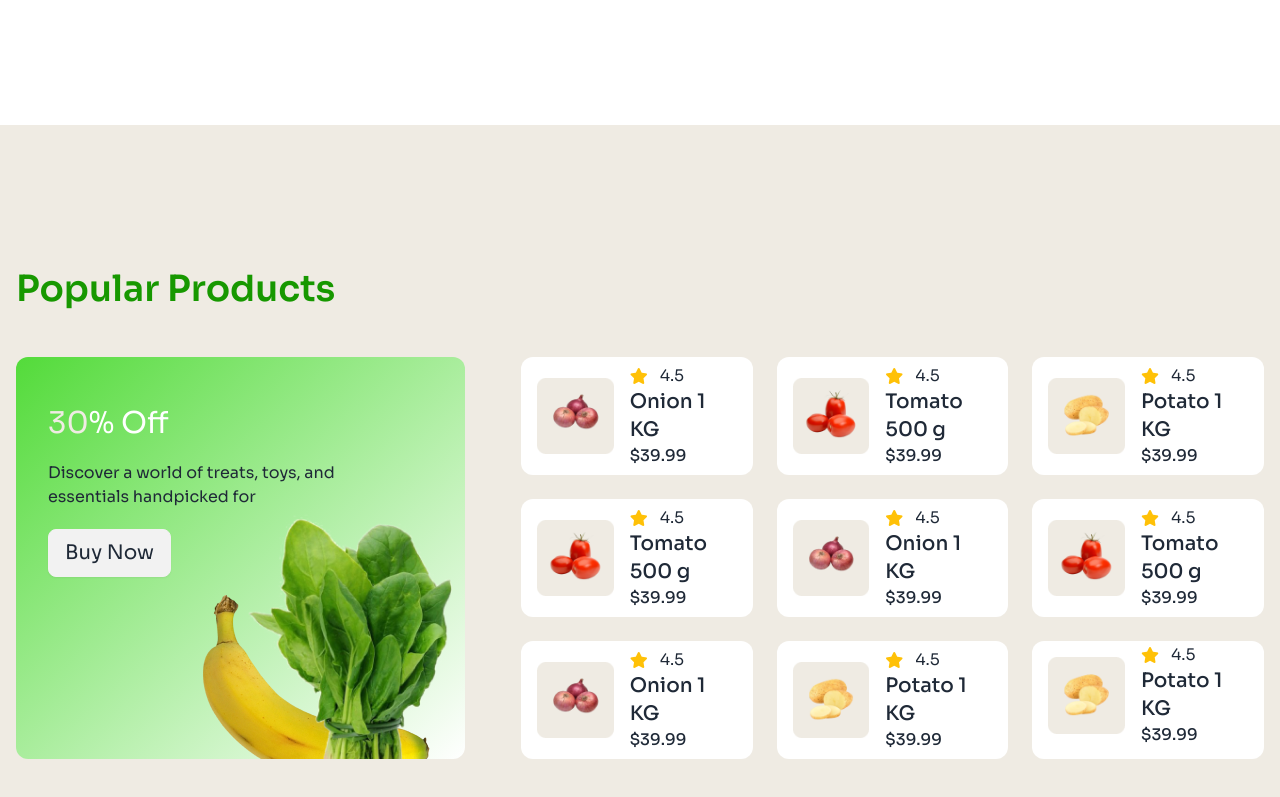
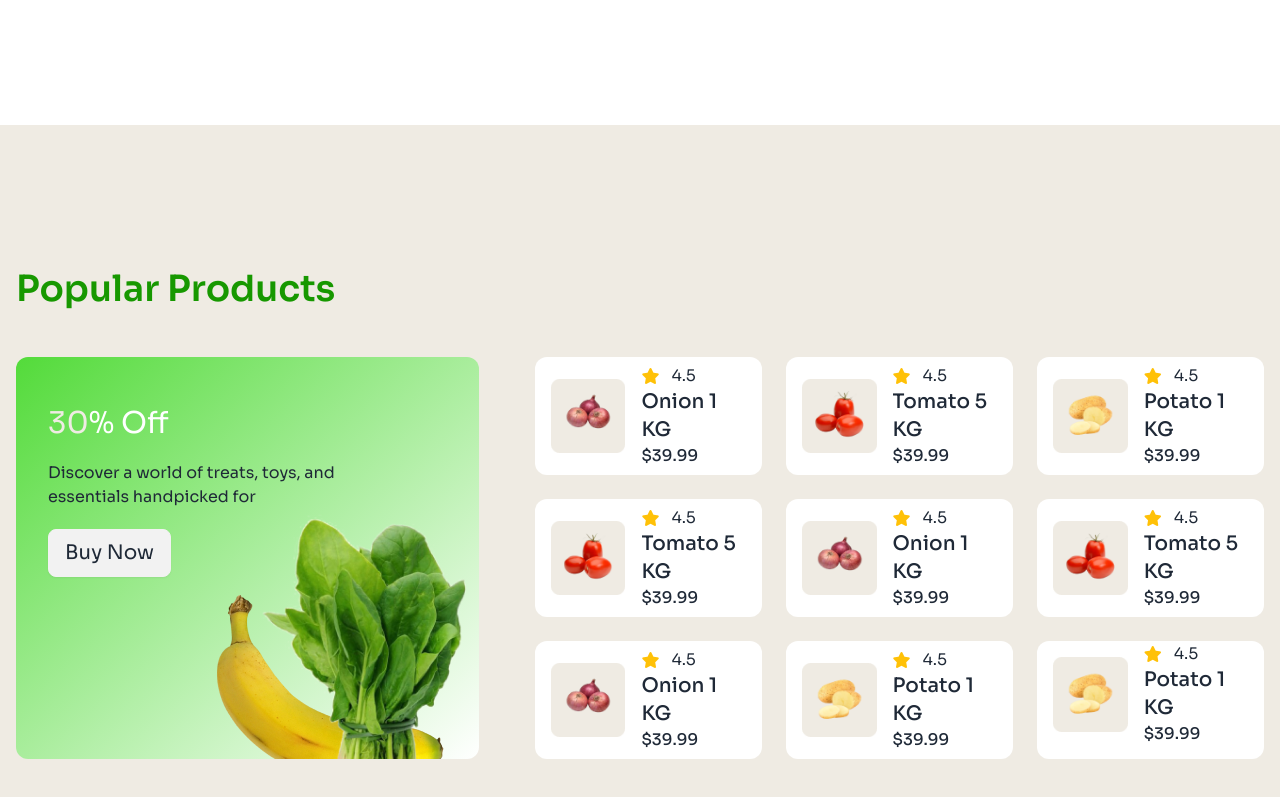
Before and after one commit to auntor0022/ph-assignment-2-c02, a plain HTML site: page index.html in a window 1280 px wide. Shown: the part 1870-2667 px from the top of the page. Drawn offline with nearby package versions, Linux system fonts and the light colour scheme.

```diff
--- a/index.html
+++ b/index.html
@@ -160,7 +160,7 @@
                                     <i class="fa-solid fa-star text-[#FFC107]"></i>
                                     <h5 class="font-normal text-xs md:text-base">4.5</h5>
                                 </div>
-                                <h3 class="font-medium text-sm md:text-xl">Tomato 500 g</h3>
+                                <h3 class="font-medium text-sm md:text-xl">Tomato 5 KG</h3>
                                 <h4 class="font-medium text-xs md:text-base">$39.99</h4>
                             </div>
                         </div>
@@ -182,7 +182,7 @@
                                     <i class="fa-solid fa-star text-[#FFC107]"></i>
                                     <h5 class="font-normal text-xs md:text-base">4.5</h5>
                                 </div>
-                                <h3 class="font-medium text-sm md:text-xl">Tomato 500 g</h3>
+                                <h3 class="font-medium text-sm md:text-xl">Tomato 5 KG</h3>
                                 <h4 class="font-medium text-xs md:text-base">$39.99</h4>
                             </div>
                         </div>
@@ -204,7 +204,7 @@
                                     <i class="fa-solid fa-star text-[#FFC107]"></i>
                                     <h5 class="font-normal text-xs md:text-base">4.5</h5>
                                 </div>
-                                <h3 class="font-medium text-sm md:text-xl">Tomato 500 g</h3>
+                                <h3 class="font-medium text-sm md:text-xl">Tomato 5 KG</h3>
                                 <h4 class="font-medium text-xs md:text-base">$39.99</h4>
                             </div>
                         </div>
```
